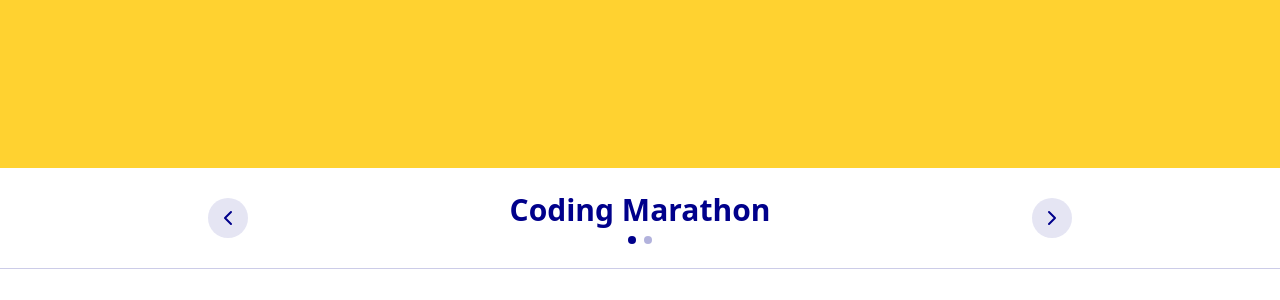
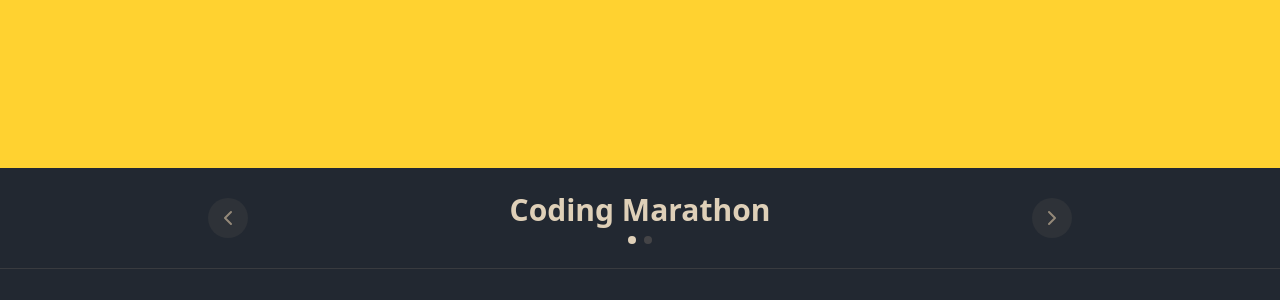
Before and after one commit to anupnayak25/semaphore-support, a React (Vite) app in the folder semaphore-support/: page / in a window 1280 px wide. Shown: the part 632-932 px from the top of the page. Built offline with nearby package versions, Linux system fonts and the light colour scheme.

Commit message:
Change semaphore-support color theme

```diff
--- /dev/null
+++ b/semaphore-support/src/components/Description/Description.jsx
@@ -0,0 +1,11 @@
+import React from 'react'
+
+function Description() {
+  return (
+    <div>
+
+    </div>
+  )
+}
+
+export default Description
--- a/semaphore-support/src/index.css
+++ b/semaphore-support/src/index.css
@@ -1,7 +1,6 @@
 @import "tailwindcss";
-
 @theme {
-    --color-dominant: #fff;
-    --color-highlight: #00008B;
-    --color-accent: #00008B;
+  --color-dominant: #222831;
+  --color-highlight: #948979;
+  --color-accent: #DFD0B8;
 }
```
